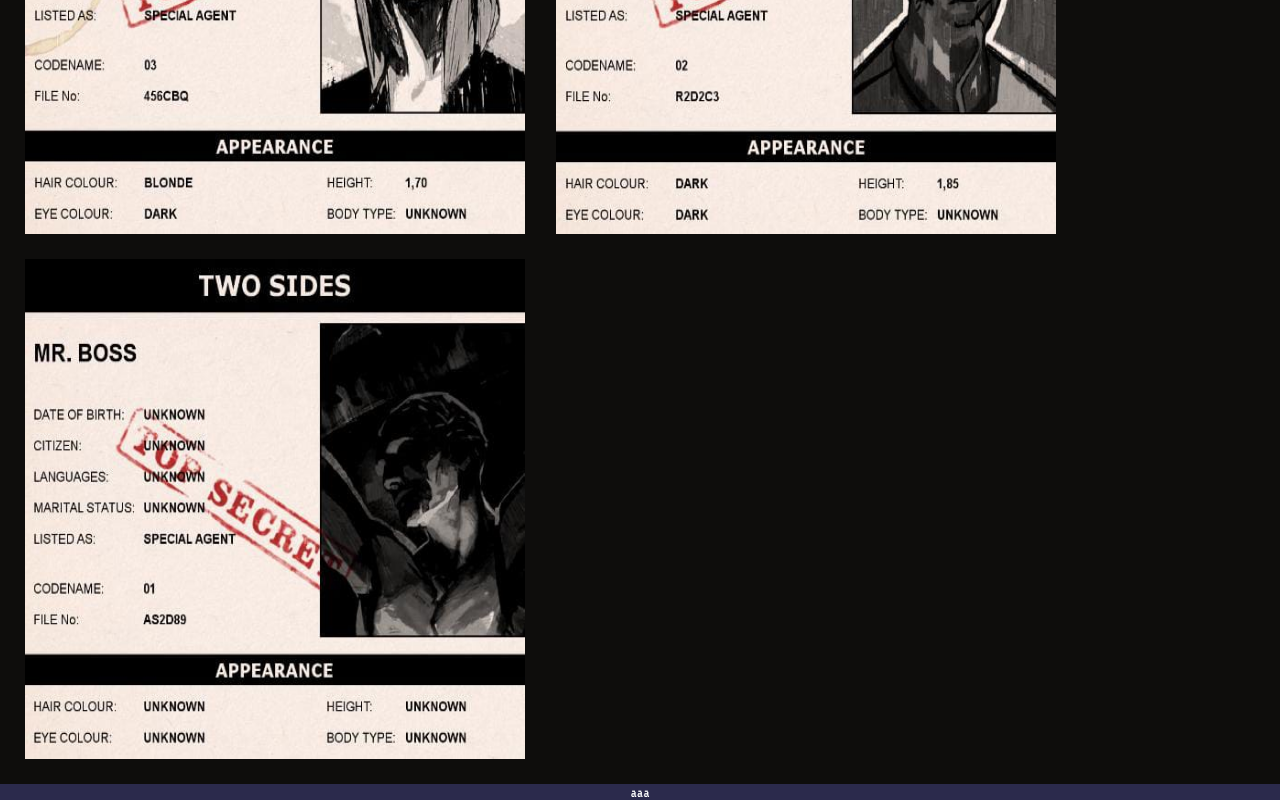
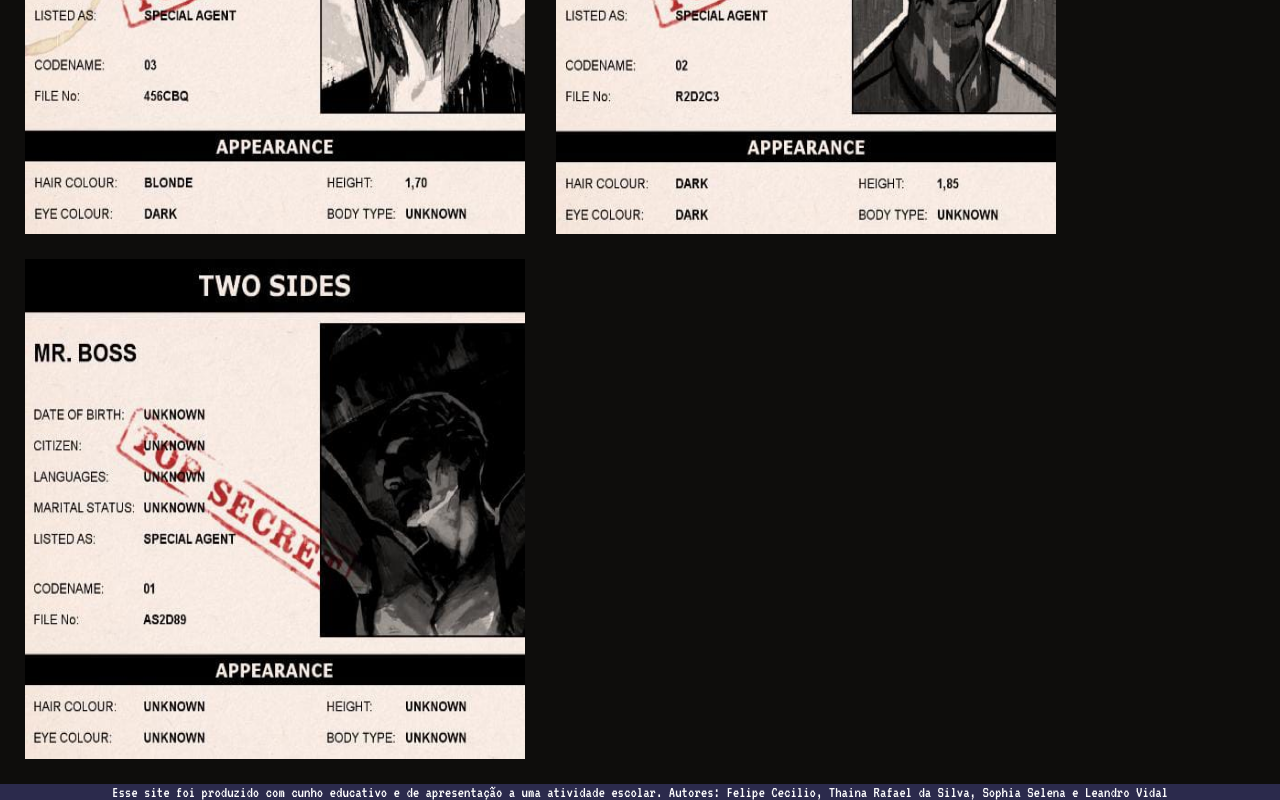
Before and after one commit to fsawse/Two-Sides, a plain HTML site: page index.html in a window 1280 px wide. Shown: the part 2911-3711 px from the top of the page. Drawn offline with Linux system fonts and the light colour scheme.

Commit message:
Update index.html

```diff
--- a/index.html
+++ b/index.html
@@ -58,7 +58,7 @@
     </section>
 
     <footer id="rodape">
-        aaa
+        Esse site foi produzido com cunho educativo e de apresentação a uma atividade escolar. Autores: Felipe Cecilio, Thaina Rafael da Silva, Sophia Selena e Leandro Vidal
     </footer>
 </body>
 </html>
```
